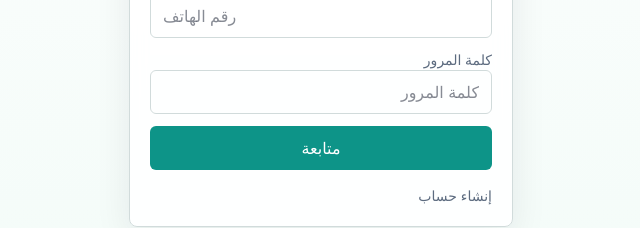
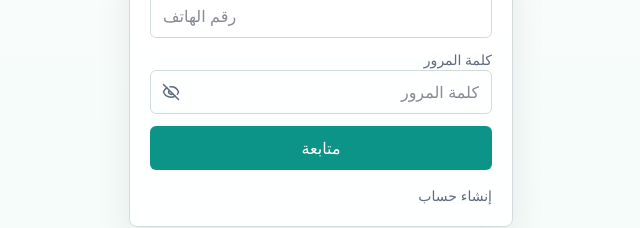
Before and after one commit to Saif-El-Eslam/wasla-frontend, a Next.js app: page /ar/login in a window 1280 px wide. Shown: the part 346-574 px from the top of the page, without its empty margins (422-1062 px from the left). Built offline with nearby package versions, Linux system fonts and the light colour scheme; no server answers.

Commit message:
allow show/hide password

```diff
--- a/src/components/ui/form-input.tsx
+++ b/src/components/ui/form-input.tsx
@@ -1,6 +1,8 @@
 'use client';
 
+import { useState } from 'react';
 import { FieldValues, Path, UseFormRegister, FieldErrors } from 'react-hook-form';
+import { Eye, EyeOff } from 'lucide-react';
 
 type FormInputProps<T extends FieldValues> = {
   name: Path<T>;
@@ -27,13 +29,19 @@ export function FormInput<T extends FieldValues>({
   dir,
   inputMode,
 }: FormInputProps<T>) {
+  const [showPassword, setShowPassword] = useState(true);
   const error = name.split('.').reduce<any>((acc, key) => acc?.[key], errors);
+
+  const isPassword = type === 'password';
+  const inputType = isPassword && showPassword ? 'text' : type;
 
   return (
     <div className="flex min-w-0 flex-col gap-.5">
       {label && <label className="text-sm font-medium text-muted-foreground">{label}</label>}
+
+      <div className="relative">
         <input
-        type={type}
+          type={inputType}
           {...register(name)}
           placeholder={placeholder}
           autoComplete={autoComplete}
@@ -44,6 +52,17 @@ export function FormInput<T extends FieldValues>({
           }
         />
 
+        {isPassword && (
+          <button
+            type="button"
+            onClick={() => setShowPassword((prev) => !prev)}
+            className="absolute end-3 top-1/2 -translate-y-1/2 text-muted-foreground"
+          >
+            {showPassword ? <EyeOff size={18} /> : <Eye size={18} />}
+          </button>
+        )}
+      </div>
+
       {error?.message ? (
         <p className="mt-1 text-xs font-medium text-red-700">{String(error.message)}</p>
       ) : null}
```
Lines whose indentation alone changed are shown as unchanged.
